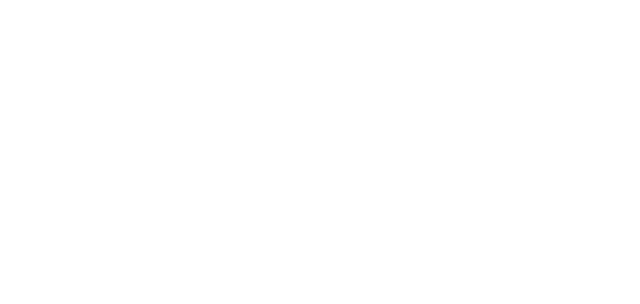
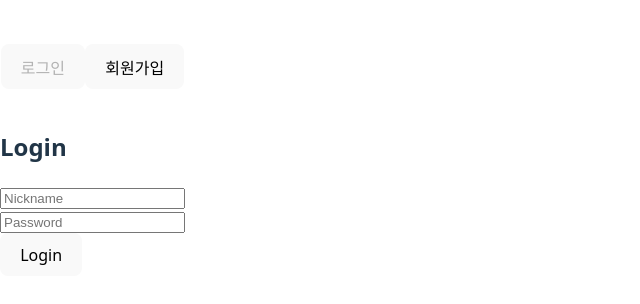
Before and after one commit to zxcv12377/team4project, a React (Vite) app in the folder frontend/: page /member/login in a window 1280 px wide. Before the commit this address had no page. Shown: the part 240-544 px from the top of the page, without its empty margins (0-640 px from the left). Built offline with nearby package versions, Linux system fonts and the light colour scheme.

Commit message:
로그아웃 기능 추가(임시board 생성)

```diff
--- a/frontend/src/App.jsx
+++ b/frontend/src/App.jsx
@@ -1,13 +1,14 @@
 import React from "react";
 import { BrowserRouter as Router, Routes, Route } from "react-router-dom";
 import AuthPage from "./components/authPage";
+import BoardPage from "./components/board";
 
 function App() {
   return (
     <Router>
       <Routes>
-        <Route path="/" element={<AuthPage />} />
-        <Route path="/board" element={<div>BOARD (로그인 후 접근)</div>} />
+        <Route path="/member/login" element={<AuthPage />} />
+        <Route path="/board" element={<BoardPage />} />
       </Routes>
     </Router>
   );
--- a/frontend/src/components/authPage.jsx
+++ b/frontend/src/components/authPage.jsx
@@ -4,18 +4,18 @@ import RegisterForm from "./registerForm";
 
 function AuthPage() {
   const [isLogin, setIsLogin] = useState(true);
-  <div
-    style={{
-      display: "flex",
-      justifyContent: "center",
-      alignItems: "center",
-      height: "100vh", // 전체 높이 확보
-    }}
-  ></div>;
 
   return (
-    <div style={{ width: "100%", maxWidth: "500px ", margin: "0 auto" }}>
-      <div style={{ display: "flex", justifyContent: "center", marginBottom: 20 }}>
+    <div
+      style={{
+        display: "flex",
+        justifyContent: "center",
+        alignItems: "center",
+        height: "100vh",
+        flexDirection: "column",
+      }}
+    >
+      <div style={{ marginBottom: 20 }}>
         <button onClick={() => setIsLogin(true)} disabled={isLogin}>
           로그인
         </button>
@@ -23,7 +23,7 @@ function AuthPage() {
           회원가입
         </button>
       </div>
-      {isLogin ? <LoginForm /> : <RegisterForm />}
+      <div style={{ width: "100%", maxWidth: 400 }}>{isLogin ? <LoginForm /> : <RegisterForm />}</div>
     </div>
   );
 }
--- /dev/null
+++ b/frontend/src/components/board.jsx
@@ -0,0 +1,33 @@
+// components/BoardPage.jsx
+import React from "react";
+import axios from "axios";
+
+function BoardPage() {
+  const handleLogout = async () => {
+    try {
+      await axios.post(
+        "http://localhost:8080/member/logout",
+        {},
+        {
+          withCredentials: true,
+        }
+      );
+      alert("로그아웃 되었습니다.");
+      localStorage.removeItem("user");
+      window.location.href = "/"; // 로그인 페이지로 이동
+    } catch (err) {
+      alert("로그아웃 실패");
+      console.error(err);
+    }
+  };
+
+  return (
+    <div style={{ padding: 20 }}>
+      <h2>Board 페이지 (로그인 후 접근)</h2>
+      <button onClick={handleLogout}>로그아웃</button>
+      {/* 여기 게시글 목록 등 다른 컴포넌트도 포함 가능 */}
+    </div>
+  );
+}
+
+export default BoardPage;
```
Also changed, not shown: 1 other file (tests, documents, lock files or other folders).
